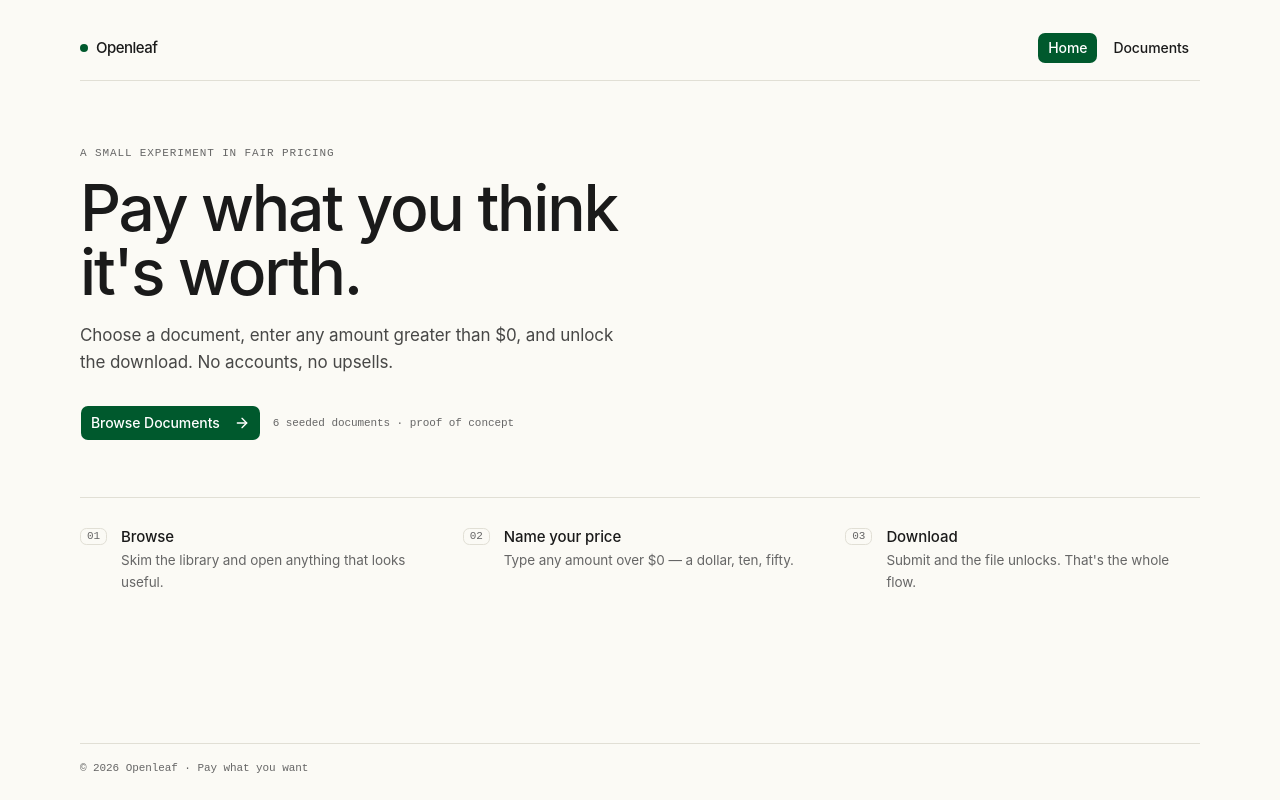
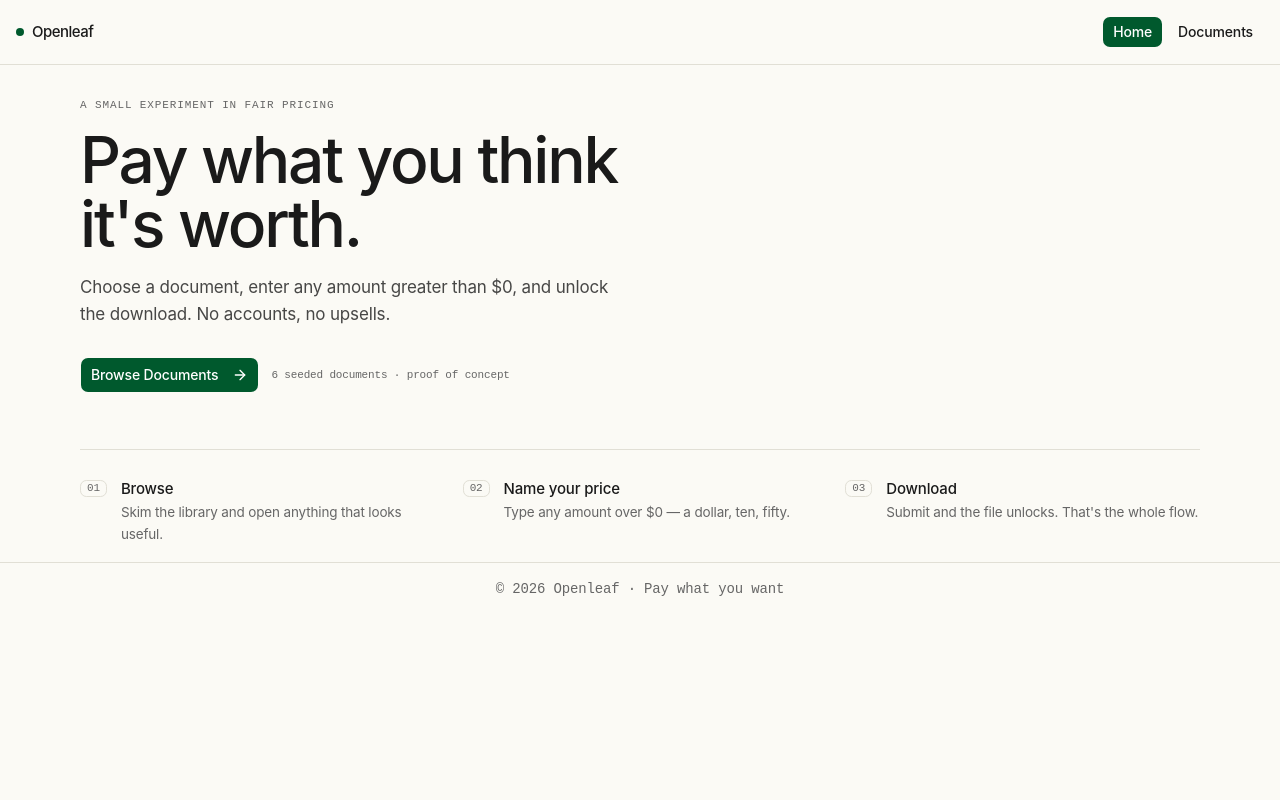
Before and after one commit to captainPeanutbuttter495/Full-Stack-PoC, a Next.js app: page / in a window 1280 px wide. Built offline with nearby package versions, Linux system fonts and the light colour scheme.

Commit message:
Migrate to tw class vars

```diff
--- a/app/layout.tsx
+++ b/app/layout.tsx
@@ -33,7 +33,7 @@ export default function RootLayout({
       className={`${geistSans.variable} ${geistMono.variable}`}
     >
       <body>
-        <main className="flex min-h-screen flex-col gap-8 bg-background px-10 pt-8 pb-6 font-sans text-foreground tracking-[-0.005em] overflow-x-hidden max-sm:px-[18px] max-sm:pt-5 max-sm:pb-4 max-sm:gap-6">
+        <main className="h-svh w-svw">
           <SiteHeader />
           {children}
           <SiteFooter />
--- a/components/site-footer.tsx
+++ b/components/site-footer.tsx
@@ -1,7 +1,7 @@
 export default function SiteFooter() {
   return (
-    <footer className="mt-auto pt-4 border-t border-border flex items-center w-full max-w-[1120px] mx-auto">
-      <span className="font-mono text-[11px] text-muted-foreground">
+    <footer className="p-4 border-t border-border flex items-center w-full">
+      <span className="font-mono text-sm text-muted-foreground text-center w-full">
         © 2026 Openleaf · Pay what you want
       </span>
     </footer>
--- a/components/site-header.tsx
+++ b/components/site-header.tsx
@@ -11,7 +11,7 @@ export default function SiteHeader() {
   const isDocs = pathname.startsWith("/documents");
 
   return (
-    <header className="flex items-center justify-between gap-3 pb-4 border-b border-border min-w-0 w-full max-w-[1120px] mx-auto max-sm:pb-3">
+    <header className="flex items-center justify-between gap-3 border-b min-w-0 w-full p-4 sticky top-0 z-10 bg-background">
       <Wordmark />
       <nav className="flex gap-1" aria-label="Primary">
         <Button variant={isHome ? "default" : "ghost"} asChild>
```
